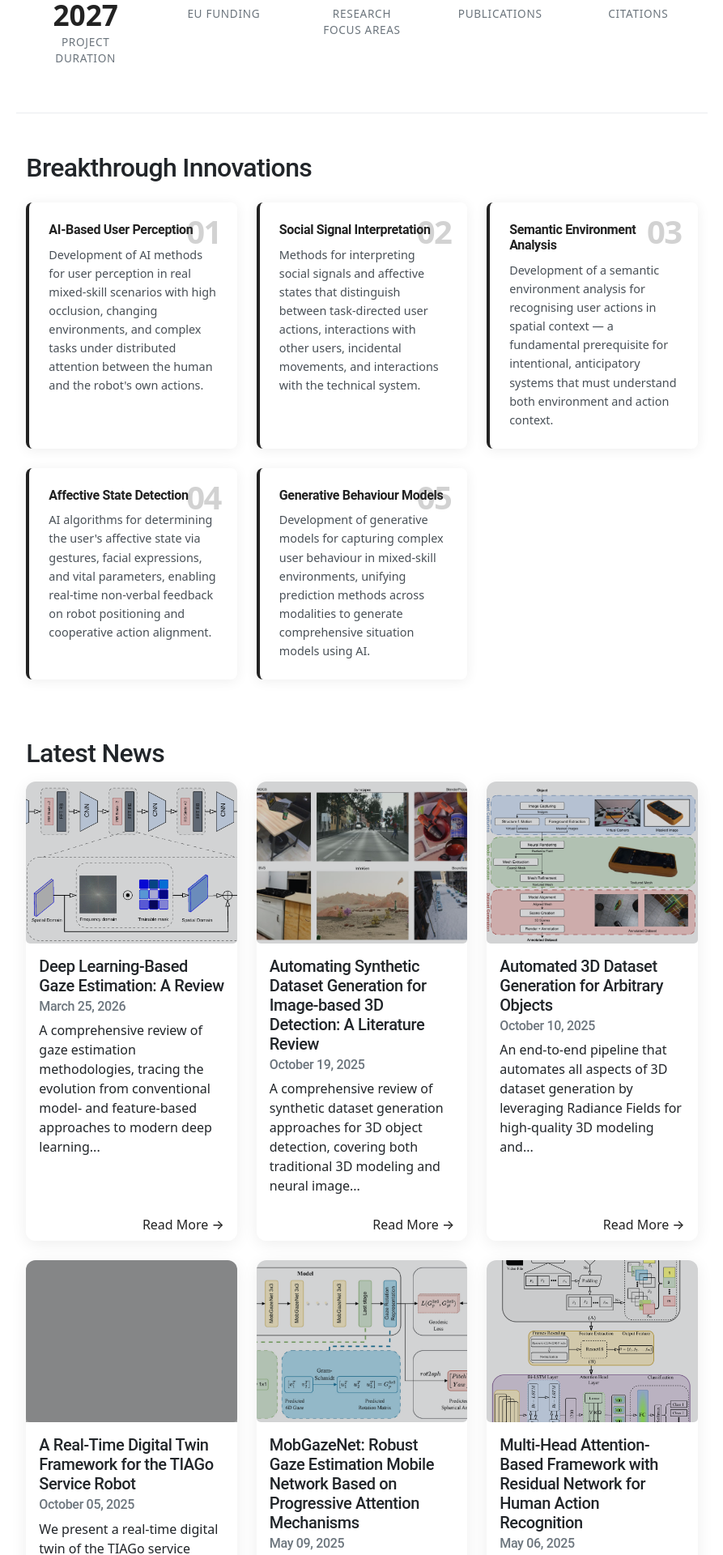
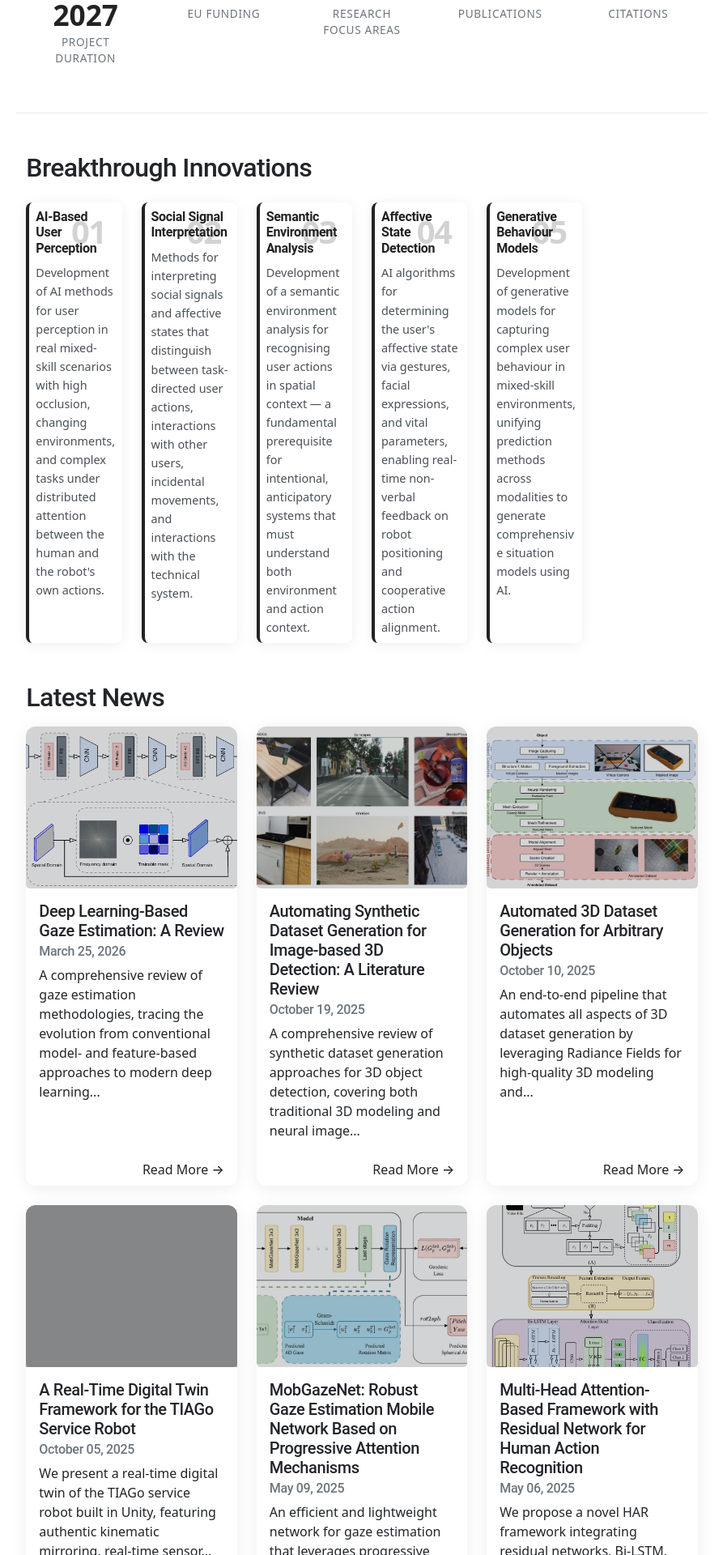
Before and after one commit to ovgu-nit/enabling, a Jekyll site: the page built from pages/home.md, in a window 1280 px wide. Shown: the part 891-2811 px from the top of the page at 81% size, without its empty margins (193-1086 px from the left). Built offline with Jekyll 4.4.1, drawn with Linux system fonts in a browser that asks for light colours; grey boxes are pictures that could not be loaded.

Commit message:
Update breakview views

```diff
--- a/_layouts/home.html
+++ b/_layouts/home.html
@@ -78,47 +78,41 @@ remark: See also page.layout == 'home' in head.html and header.html.
   <h2 class="mt-5 mb-4">Breakthrough Innovations</h2>
 
   <div class="row innovations mb-5">
-
-    <div class="col-md-6 col-lg-4 mb-4">
-      <div class="innovation-card">
+    <div class="col-6 col-sm-4 col-md-2 mb-3 mb-md-0">
+      <div class="innovation-card p-2 h-100">
         <div class="innovation-number">01</div>
-        <h5 class="innovation-title">AI-Based User Perception</h5>
-        <p>Development of AI methods for user perception in real mixed-skill scenarios with high occlusion, changing environments, and complex tasks under distributed attention between the human and the robot's own actions.</p>
+        <h6 class="innovation-title">AI-Based User Perception</h6>
+        <p class="small">Development of AI methods for user perception in real mixed-skill scenarios with high occlusion, changing environments, and complex tasks under distributed attention between the human and the robot's own actions.</p>
       </div>
     </div>
-
-    <div class="col-md-6 col-lg-4 mb-4">
-      <div class="innovation-card">
+    <div class="col-6 col-sm-4 col-md-2 mb-3 mb-md-0">
+      <div class="innovation-card p-2 h-100">
         <div class="innovation-number">02</div>
-        <h5 class="innovation-title">Social Signal Interpretation</h5>
-        <p>Methods for interpreting social signals and affective states that distinguish between task-directed user actions, interactions with other users, incidental movements, and interactions with the technical system.</p>
+        <h6 class="innovation-title">Social Signal Interpretation</h6>
+        <p class="small">Methods for interpreting social signals and affective states that distinguish between task-directed user actions, interactions with other users, incidental movements, and interactions with the technical system.</p>
       </div>
     </div>
-
-    <div class="col-md-6 col-lg-4 mb-4">
-      <div class="innovation-card">
+    <div class="col-6 col-sm-4 col-md-2 mb-3 mb-md-0">
+      <div class="innovation-card p-2 h-100">
         <div class="innovation-number">03</div>
-        <h5 class="innovation-title">Semantic Environment Analysis</h5>
-        <p>Development of a semantic environment analysis for recognising user actions in spatial context &mdash; a fundamental prerequisite for intentional, anticipatory systems that must understand both environment and action context.</p>
+        <h6 class="innovation-title">Semantic Environment Analysis</h6>
+        <p class="small">Development of a semantic environment analysis for recognising user actions in spatial context &mdash; a fundamental prerequisite for intentional, anticipatory systems that must understand both environment and action context.</p>
       </div>
     </div>
-
-    <div class="col-md-6 col-lg-4 mb-4">
-      <div class="innovation-card">
+    <div class="col-6 col-sm-4 col-md-2 mb-3 mb-md-0">
+      <div class="innovation-card p-2 h-100">
         <div class="innovation-number">04</div>
-        <h5 class="innovation-title">Affective State Detection</h5>
-        <p>AI algorithms for determining the user's affective state via gestures, facial expressions, and vital parameters, enabling real-time non-verbal feedback on robot positioning and cooperative action alignment.</p>
+        <h6 class="innovation-title">Affective State Detection</h6>
+        <p class="small">AI algorithms for determining the user's affective state via gestures, facial expressions, and vital parameters, enabling real-time non-verbal feedback on robot positioning and cooperative action alignment.</p>
       </div>
     </div>
-
-    <div class="col-md-6 col-lg-4 mb-4">
-      <div class="innovation-card">
+    <div class="col-6 col-sm-4 col-md-2 mb-3 mb-md-0">
+      <div class="innovation-card p-2 h-100">
         <div class="innovation-number">05</div>
-        <h5 class="innovation-title">Generative Behaviour Models</h5>
-        <p>Development of generative models for capturing complex user behaviour in mixed-skill environments, unifying prediction methods across modalities to generate comprehensive situation models using AI.</p>
+        <h6 class="innovation-title">Generative Behaviour Models</h6>
+        <p class="small">Development of generative models for capturing complex user behaviour in mixed-skill environments, unifying prediction methods across modalities to generate comprehensive situation models using AI.</p>
       </div>
     </div>
-
   </div>
 
   <h2 class="mt-4 mb-3">Latest News</h2>
```
